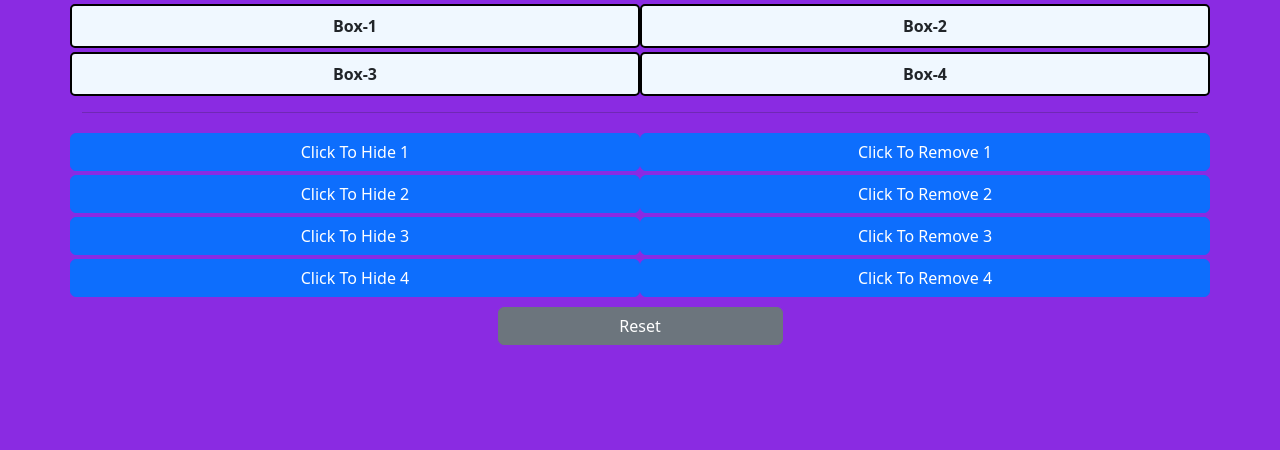
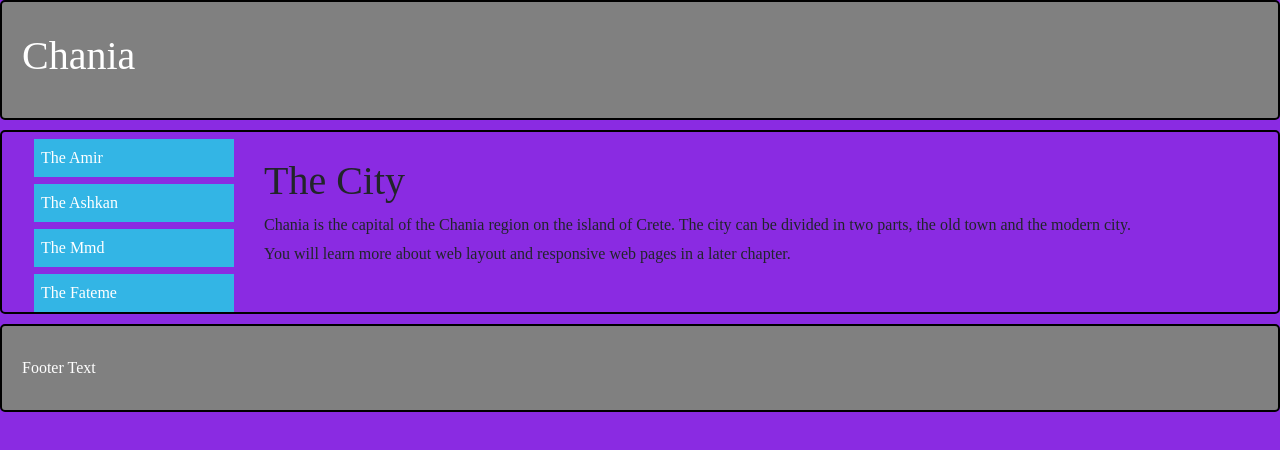
Before and after one commit to amircheshmenooshi/Html-Css, a plain HTML site: page index.html in a window 1280 px wide. Drawn offline with nearby package versions, Linux system fonts and the light colour scheme.

Commit message:
Border Compelection

```diff
--- a/assests/css/style.css
+++ b/assests/css/style.css
@@ -10,19 +10,66 @@
 
 .body{
     background-color: blueviolet;
+    /* padding: 20px 20px 20px 20px; */
 }
 
-.demo-box{
-    background-color: aliceblue;
+.header{
+    background-color: gray;
+    width: 100%;
+    height: 30%;
+
+    padding-left: 20px;
+    padding-top: 30px;
+    padding-bottom: 30px;
+
+    border: 2px solid black;
+    border-radius: 5px;
+}
+
+.footer{
+    background-color: gray;
+    width: 100%;
+    height: 30%;
+
+    padding-left: 20px;
+    padding-top: 30px;
+    padding-bottom: 30px;
+
+    color: white;
+    font-family: 'Times New Roman', Times, serif;
+
     border: 2px solid black;
     border-radius: 5px;
 
-    margin-top: 20px;
+    margin-top: 10px;
 }
 
+.content{
+    width: 100%;
+    height: 100%;
 
+    margin-top: 10px;
+    display: flex;
 
+    border: 2px solid black;
+    border-radius: 5px;
+}
 
+.li{
+    background-color: #33B5E5;
 
+    color: white;
+    font-family: 'Times New Roman', Times, serif;
+
+    padding: 7px 7px 7px 7px;
+    width: 200px;
+
+    margin-top: 7px;
+}
+
+.ul{
+    list-style-type: none;
+    margin: 0;
+}
 
 /* ____________________________________- */
--- a/assests/js/script.js
+++ b/assests/js/script.js
@@ -1,15 +1,3 @@
-function hide(name){
-    var element = document.getElementById(name)
-
-    element.style.opacity = 0
+function active_button_navbar(name){
+    name.style.backgroundColor = "red"
 }
-
-function remove(name){
-    var element = document.getElementById(name)
-
-    element.style.display = "none"
-}
-
-function reset(){
-    location.reload(true)
-}
--- a/index.html
+++ b/index.html
@@ -12,51 +12,38 @@
 </head>
 <body class="body">
 
-  <div class="container">
+  <div class="header">
+    <h1 style="font-family: 'Times New Roman', Times, serif; color: white;">Chania</h1>
+  </div>
 
-    <div class="row">
-      <div class="demo-box w-50 h-50 text-center p-2 fw-bold mt-1" id="1">Box-1</div>
-      <div class="demo-box w-50 h-50 text-center p-2 fw-bold mt-1" id="2">Box-2</div>
-      <div class="demo-box w-50 h-50 text-center p-2 fw-bold mt-1" id="3">Box-3</div>
-      <div class="demo-box w-50 h-50 text-center p-2 fw-bold mt-1" id="4">Box-4</div>
-    </div>
-    <hr>
-    <div class="row">
-      <button class="btn btn-primary w-50 mt-1" onclick="hide(1)">
-        Click To Hide 1
-      </button>
-      <button class="btn btn-primary w-50 mt-1" onclick="remove(1)">
-        Click To Remove 1
-      </button>
-
-      <button class="btn btn-primary w-50 mt-1" onclick="hide(2)">
-        Click To Hide 2
-      </button>
-      <button class="btn btn-primary w-50 mt-1" onclick="remove(2)">
-        Click To Remove 2
-      </button>
-
-      <button class="btn btn-primary w-50 mt-1" onclick="hide(3)">
-        Click To Hide 3
-      </button>
-      <button class="btn btn-primary w-50 mt-1" onclick="remove(3)">
-        Click To Remove 3
-      </button>
-
-      <button class="btn btn-primary w-50 mt-1" onclick="hide(4)">
-        Click To Hide 4
-      </button>
-      <button class="btn btn-primary w-50 mt-1" onclick="remove(4)">
-        Click To Remove 4
-      </button>
-
+  <div class="content">
+    <div>
+      <ul class="ul">
+        <li class="li">The Amir</li>
+        <li class="li">The Ashkan</li>
+        <li class="li">The Mmd</li>
+        <li class="li">The Fateme</li>
+      </ul>
     </div>
 
-    <div class="row justify-content-center">
-      <button class="btn btn-secondary w-25" style="margin-top: 10px;" onclick="reset()">Reset</button>
+    <div class="text-about">
+      <h1 style="margin-left: 30px; margin-top: 25px; font-family: 'Times New Roman', Times, serif; font: bold;">
+        The City
+      </h1>
+      <p style="margin-left: 30px; font-family: 'Times New Roman', Times, serif; margin-bottom: 5px;">
+        Chania is the capital of the Chania region on the island of Crete. The city can be divided in two parts, the old town and the modern city.
+      </p>
+      <p style="margin-left: 30px; font-family: 'Times New Roman', Times, serif;">
+        You will learn more about web layout and responsive web pages in a later chapter.
+      </p>
     </div>
+  </div>
 
+  <div class="footer">
+    Footer Text
   </div>
+
+
 
   <script src="https://cdn.jsdelivr.net/npm/bootstrap@5.3.3/dist/js/bootstrap.bundle.min.js" integrity="sha384-YvpcrYf0tY3lHB60NNkmXc5s9fDVZLESaAA55NDzOxhy9GkcIdslK1eN7N6jIeHz" crossorigin="anonymous"></script>
   <script src="assests/js/script.js"></script>
```
